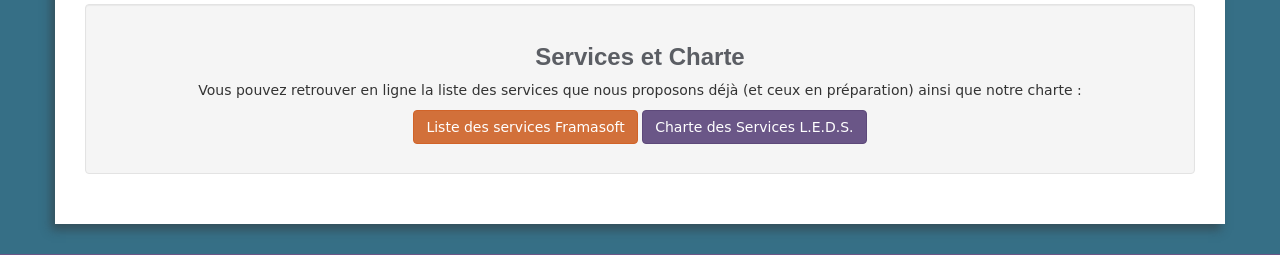
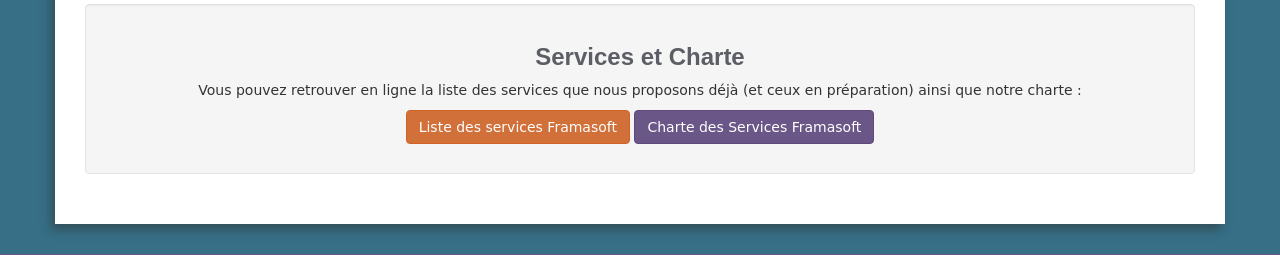
Before and after one commit to framasoft/degooglisons, a PHP site: page / in a window 1280 px wide. Shown: the part 3255-3510 px from the top of the page. Run offline with PHP 8.4, Linux system fonts and the light colour scheme; some libraries are stand-ins or nearby versions.

Commit message:
Charte des services *Framasoft* (+ clair que *L.E.D.S.*)

```diff
--- a/index.php
+++ b/index.php
@@ -546,7 +546,7 @@ indésirable, etc).
                             <p>Vous pouvez retrouver en ligne la liste des services que nous proposons déjà (et ceux en préparation) ainsi que notre charte :</p>
                             <p>
                                 <a href="http://degooglisons-internet.org/liste/" class="btn btn-liste">Liste des services Framasoft</a>
-                                <a href="http://degooglisons-internet.org/nav/html/charte.html" class="btn btn-primary">Charte des Services L.E.D.S.</a>
+                                <a href="http://degooglisons-internet.org/nav/html/charte.html" class="btn btn-primary">Charte des Services Framasoft</a>
                             </p>
                         </div>
                     </div>
```
